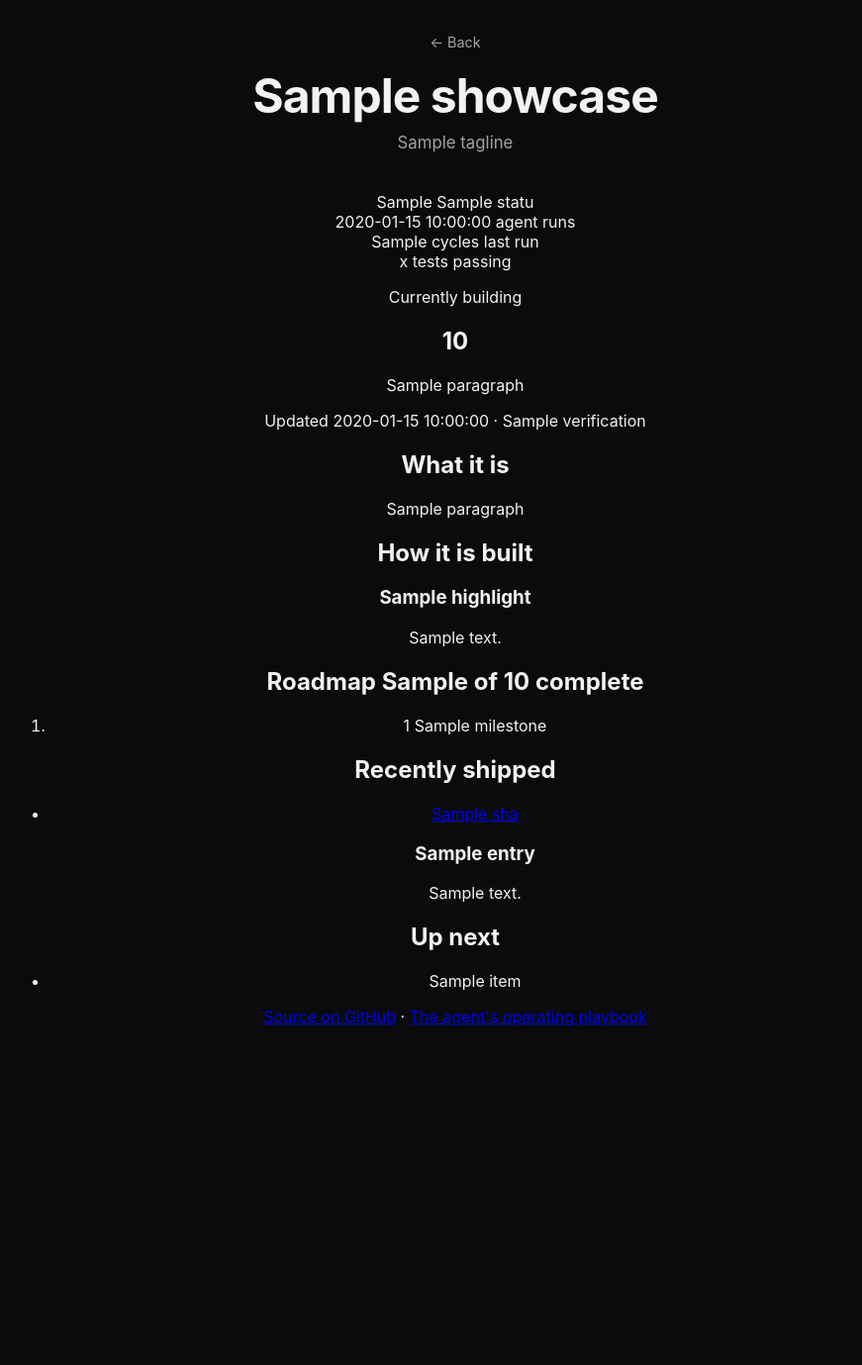
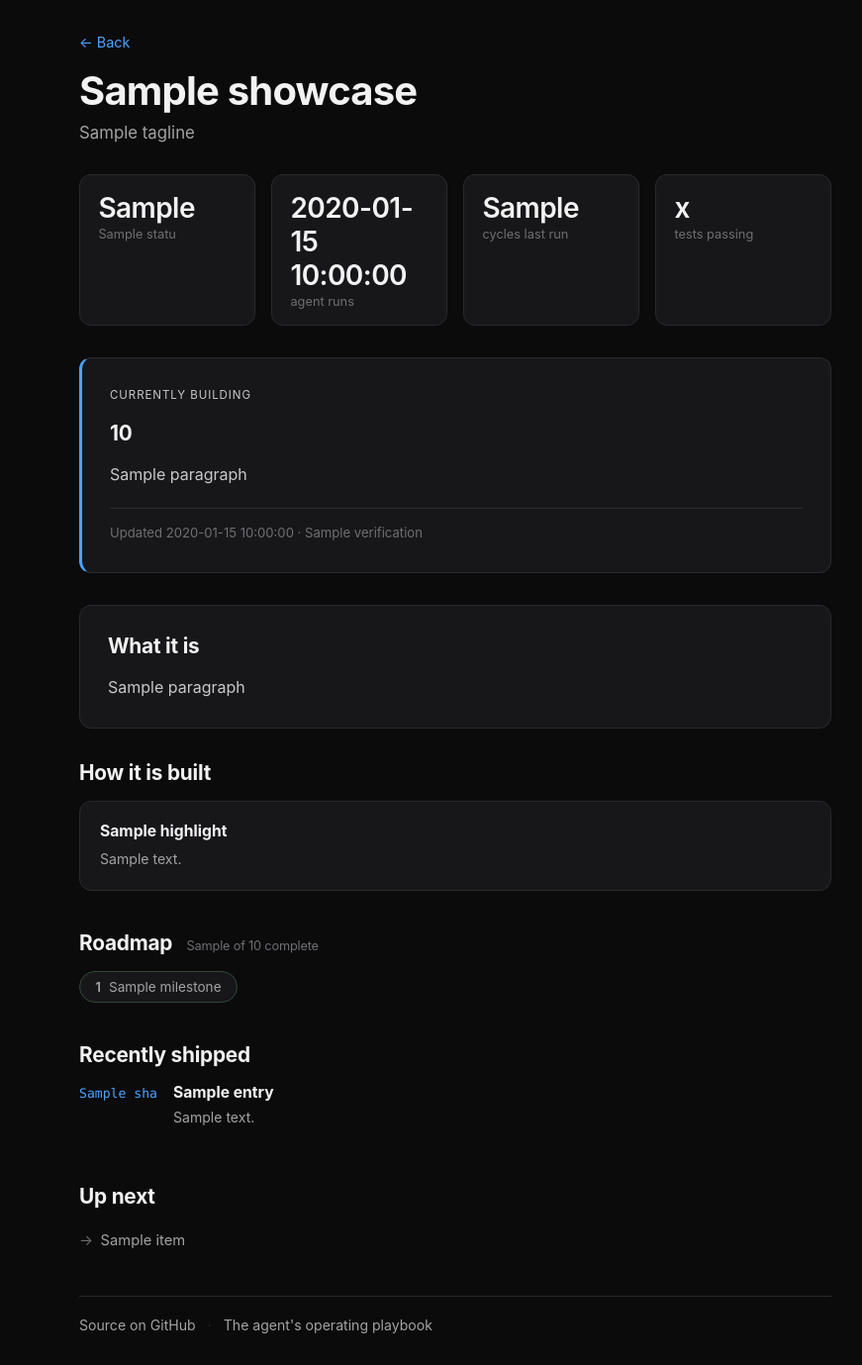
Before and after one commit to rayaq-siddiqui/rayaq-website, a Flask app: template frontend/templates/assembly.html in a window 1280 px wide. Shown: the whole page at 99% size, without its empty margins (180-1051 px from the left). Before the commit the page ends 1037 px from the top, so only its background shows below. Run offline with Flask 3, Linux system fonts and the light colour scheme; the template is opened without the code that fills it: most values are stand-ins (such as "Sample title", 1, 10 or a date in 2020).

Commit message:
style: assembly page stylesheet and live feature badge

```diff
--- /dev/null
+++ b/frontend/static/assembly.css
@@ -0,0 +1,272 @@
+.assembly {
+  max-width: 760px;
+  text-align: left;
+}
+
+.assembly h1 {
+  font-size: 2.5rem;
+}
+
+.assembly-header {
+  margin-bottom: 2rem;
+}
+
+.assembly-header .tagline {
+  margin-bottom: 0;
+  max-width: 60ch;
+}
+
+.assembly-unavailable {
+  color: #a3a3a3;
+  font-size: 0.95rem;
+}
+
+.assembly-unavailable a,
+.assembly a {
+  color: #4da3ff;
+}
+
+.stat-rail {
+  display: grid;
+  grid-template-columns: repeat(auto-fit, minmax(140px, 1fr));
+  gap: 1rem;
+  margin-bottom: 2rem;
+}
+
+.stat {
+  background: #17171a;
+  border: 1px solid #2a2a2e;
+  border-radius: 12px;
+  padding: 1rem 1.15rem;
+}
+
+.stat-value {
+  display: block;
+  font-size: 1.75rem;
+  font-weight: 600;
+  letter-spacing: -0.02em;
+}
+
+.stat-label {
+  display: block;
+  font-size: 0.8rem;
+  color: #6e6e73;
+  margin-top: 0.15rem;
+}
+
+.panel {
+  background: #17171a;
+  border: 1px solid #2a2a2e;
+  border-radius: 12px;
+  padding: 1.75rem;
+  margin-bottom: 2rem;
+}
+
+.panel-accent {
+  border-left: 3px solid #4da3ff;
+}
+
+.panel-eyebrow {
+  font-size: 0.72rem;
+  letter-spacing: 0.08em;
+  text-transform: uppercase;
+  color: #4da3ff;
+  margin: 0 0 0.5rem;
+}
+
+.panel h2,
+.section h2 {
+  font-size: 1.3rem;
+  margin: 0 0 1rem;
+  letter-spacing: -0.01em;
+}
+
+.panel p {
+  color: #c8c8cc;
+  line-height: 1.65;
+  margin: 0 0 1rem;
+}
+
+.panel p:last-child {
+  margin-bottom: 0;
+}
+
+.panel-footnote {
+  font-size: 0.82rem;
+  color: #6e6e73 !important;
+  border-top: 1px solid #2a2a2e;
+  padding-top: 0.9rem;
+  margin-top: 1.25rem !important;
+}
+
+.section {
+  margin-bottom: 2.5rem;
+}
+
+.section-note {
+  font-size: 0.8rem;
+  font-weight: 400;
+  color: #6e6e73;
+  margin-left: 0.6rem;
+}
+
+.highlight-grid {
+  display: grid;
+  grid-template-columns: repeat(auto-fit, minmax(240px, 1fr));
+  gap: 1rem;
+}
+
+.highlight {
+  background: #17171a;
+  border: 1px solid #2a2a2e;
+  border-radius: 12px;
+  padding: 1.25rem;
+}
+
+.highlight h3 {
+  font-size: 0.98rem;
+  margin: 0 0 0.5rem;
+}
+
+.highlight p {
+  font-size: 0.88rem;
+  color: #a3a3a3;
+  line-height: 1.55;
+  margin: 0;
+}
+
+.milestone-rail {
+  list-style: none;
+  padding: 0;
+  margin: 0;
+  display: flex;
+  flex-wrap: wrap;
+  gap: 0.6rem;
+}
+
+.milestone {
+  display: flex;
+  align-items: baseline;
+  gap: 0.5rem;
+  background: #17171a;
+  border: 1px solid #2a2a2e;
+  border-radius: 999px;
+  padding: 0.45rem 0.95rem;
+  font-size: 0.85rem;
+}
+
+.milestone-id {
+  font-weight: 600;
+  color: #6e6e73;
+}
+
+.milestone-title {
+  color: #6e6e73;
+}
+
+.milestone-done .milestone-id,
+.milestone-done .milestone-title {
+  color: #a3a3a3;
+}
+
+.milestone-done {
+  border-color: #2f4a33;
+}
+
+.milestone-active {
+  border-color: #4da3ff;
+  box-shadow: 0 0 0 1px #4da3ff;
+}
+
+.milestone-active .milestone-id,
+.milestone-active .milestone-title {
+  color: #f2f2f2;
+}
+
+.work-list,
+.next-list {
+  list-style: none;
+  padding: 0;
+  margin: 0;
+}
+
+.work-item {
+  display: flex;
+  gap: 1rem;
+  padding: 1rem 0;
+  border-top: 1px solid #2a2a2e;
+}
+
+.work-item:first-child {
+  border-top: none;
+  padding-top: 0;
+}
+
+.work-sha {
+  font-family: ui-monospace, SFMono-Regular, Menlo, monospace;
+  font-size: 0.82rem;
+  color: #4da3ff;
+  text-decoration: none;
+  padding-top: 0.15rem;
+  flex-shrink: 0;
+}
+
+.work-sha:hover {
+  text-decoration: underline;
+}
+
+.work-text h3 {
+  font-size: 0.98rem;
+  margin: 0 0 0.3rem;
+}
+
+.work-text p {
+  font-size: 0.88rem;
+  color: #a3a3a3;
+  line-height: 1.55;
+  margin: 0;
+}
+
+.next-list li {
+  position: relative;
+  padding: 0.45rem 0 0.45rem 1.35rem;
+  color: #a3a3a3;
+  font-size: 0.92rem;
+}
+
+.next-list li::before {
+  content: "→";
+  position: absolute;
+  left: 0;
+  color: #6e6e73;
+}
+
+.assembly-footer {
+  border-top: 1px solid #2a2a2e;
+  padding-top: 1.25rem;
+  font-size: 0.88rem;
+}
+
+.assembly-footer a {
+  color: #a3a3a3;
+  text-decoration: none;
+}
+
+.assembly-footer a:hover {
+  color: #4da3ff;
+}
+
+.footer-divider {
+  color: #2a2a2e;
+  margin: 0 0.5rem;
+}
+
+@media (max-width: 520px) {
+  .assembly h1 {
+    font-size: 2rem;
+  }
+
+  .panel {
+    padding: 1.35rem;
+  }
+}
```
Also changed, not shown: frontend/static/style.css (+34 -0 lines).
